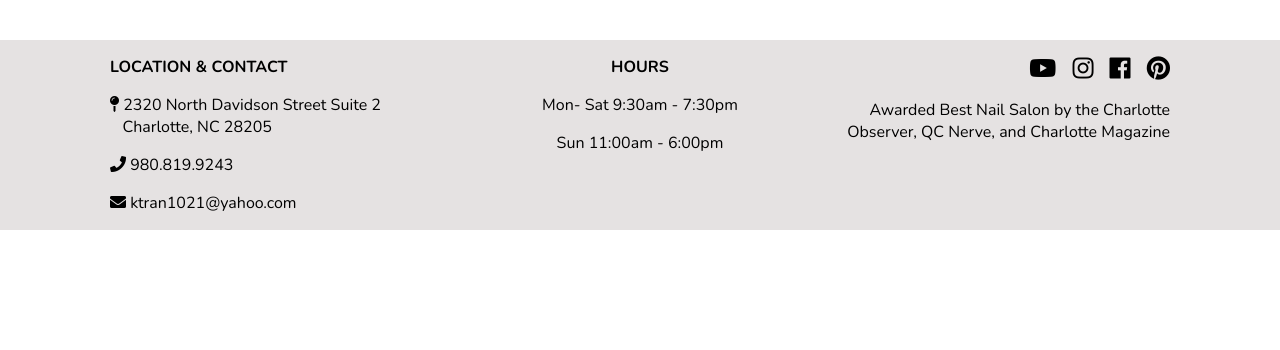
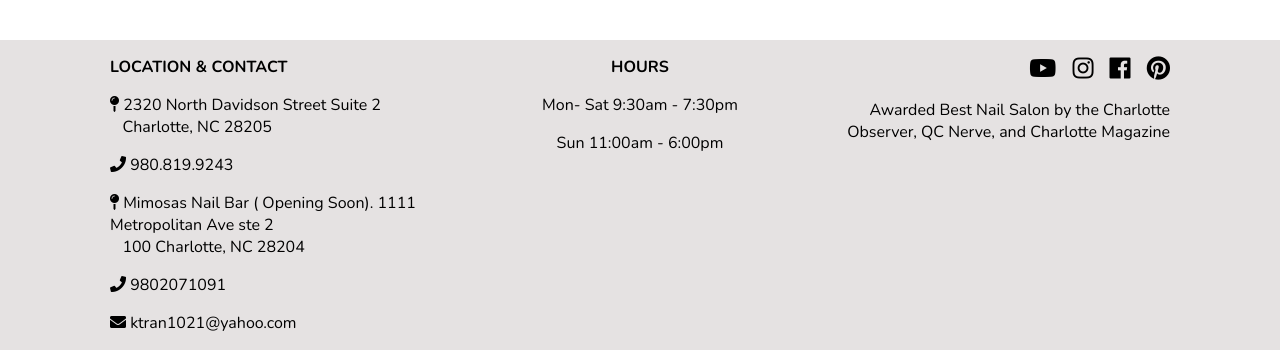
Before and after one commit to mimosasnailbar/mimosas, a Jekyll site: the page built from index.md, in a window 1280 px wide and 900 px high, scrolled down 1071 px, cut to the strip 550-900 px from the top of the window. Built offline with Jekyll 4.4.1, drawn with Linux system fonts in a browser that asks for light colours; nearby versions of some CDN libraries; before the commit the page ends 1851 px from its top, so only the background shows below that.

Commit message:
Updated 1 file via CloudCannon.

```diff
--- a/_layouts/default.html
+++ b/_layouts/default.html
@@ -52,6 +52,16 @@
 					<a href="tel:980-819-9243" class="editable">
 						<i class="fas fa-phone"></i>&nbsp;980.819.9243<br />
 					</a>
+										<a href="https://maps.google.com/?q=2320 North Davidson Street Suite 2, Charlotte, NC 28205" class="editable footer__address">
+						<p>
+							<i class="fas fa-map-pin"></i>&nbsp;Mimosas Nail Bar ( Opening Soon).
+1111 Metropolitan Ave ste
+							2<br />&nbsp; &nbsp;100 Charlotte, NC 28204
+						</p>
+					</a>
+					<a href="tel:9802071091" class="editable">
+						<i class="fas fa-phone"></i>&nbsp;9802071091<br />
+					</a>
 					<p class="editable">
 						<i class="fas fa-envelope"></i> ktran1021@yahoo.com<br />
 
```
